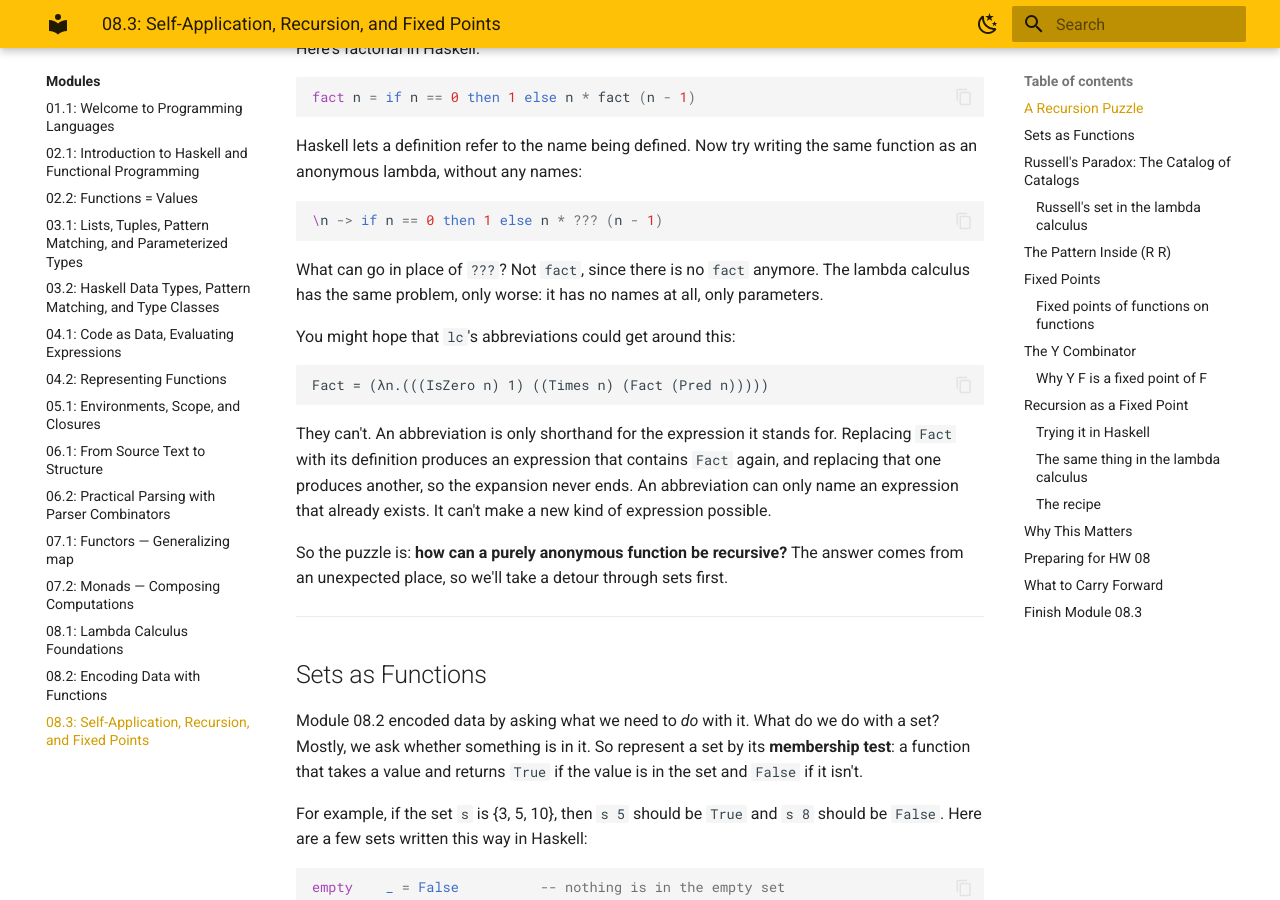
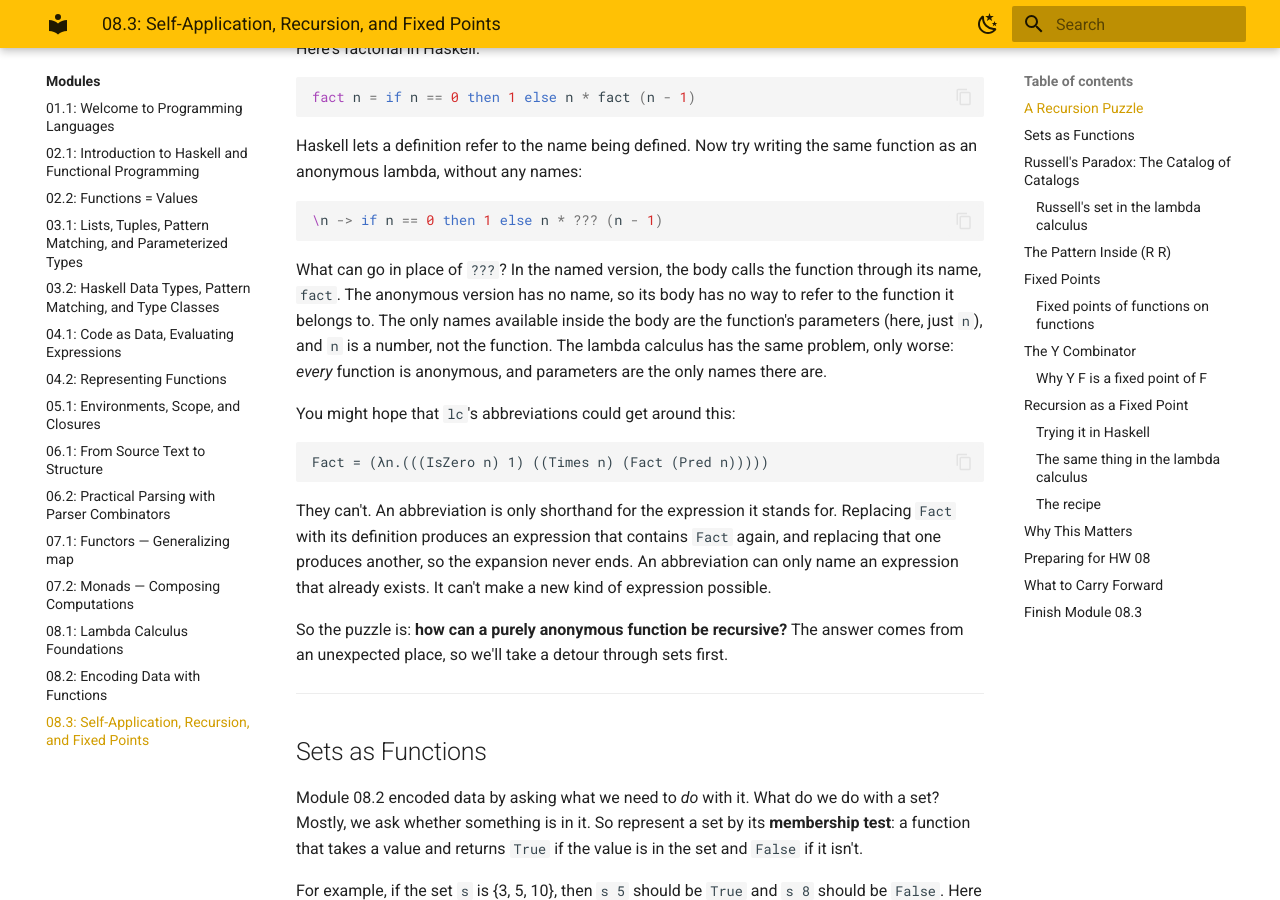
Before and after one commit to lbang-hmc/cs-131-website, an MkDocs documentation site: the page built from content/modules/08.3-self-application-recursion-fixed-points.md, in a window 1280 px wide and 900 px high, scrolled down 847 px. Built offline with MkDocs 1.6.1 and Material for MkDocs 9.7.7, drawn with Linux system fonts in a browser that asks for light colours.

Commit message:
08.3: explain why an anonymous function can't refer to itself
Co-Authored-By: Claude Opus 5.5 <noreply@anthropic.com>

````diff
--- a/content/modules/08.3-self-application-recursion-fixed-points.md
+++ b/content/modules/08.3-self-application-recursion-fixed-points.md
@@ -27,7 +27,7 @@ Haskell lets a definition refer to the name being defined. Now try writing the s
 \n -> if n == 0 then 1 else n * ??? (n - 1)
 ```
 
-What can go in place of `???`? Not `fact`, since there is no `fact` anymore. The lambda calculus has the same problem, only worse: it has no names at all, only parameters.
+What can go in place of `???`? In the named version, the body calls the function through its name, `fact`. The anonymous version has no name, so its body has no way to refer to the function it belongs to. The only names available inside the body are the function's parameters (here, just `n`), and `n` is a number, not the function. The lambda calculus has the same problem, only worse: *every* function is anonymous, and parameters are the only names there are.
 
 You might hope that `lc`'s abbreviations could get around this:
 
````
